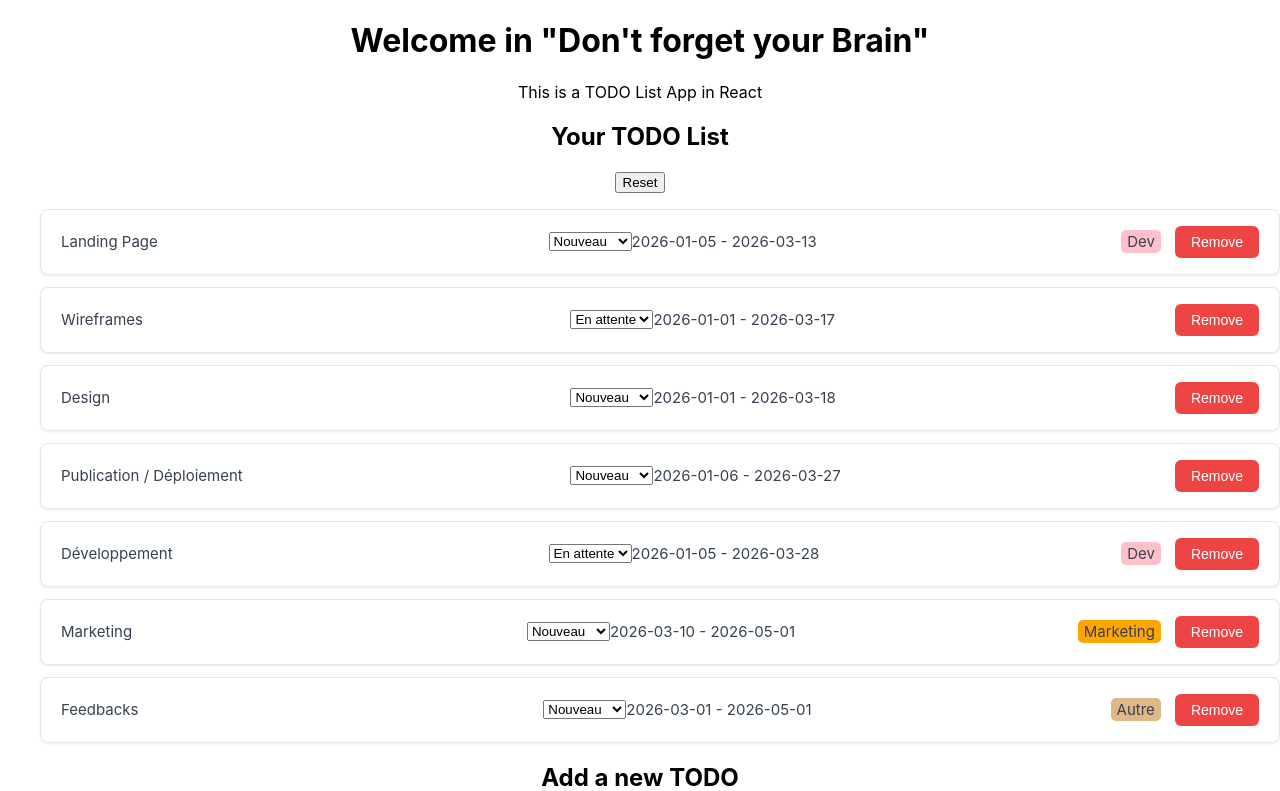
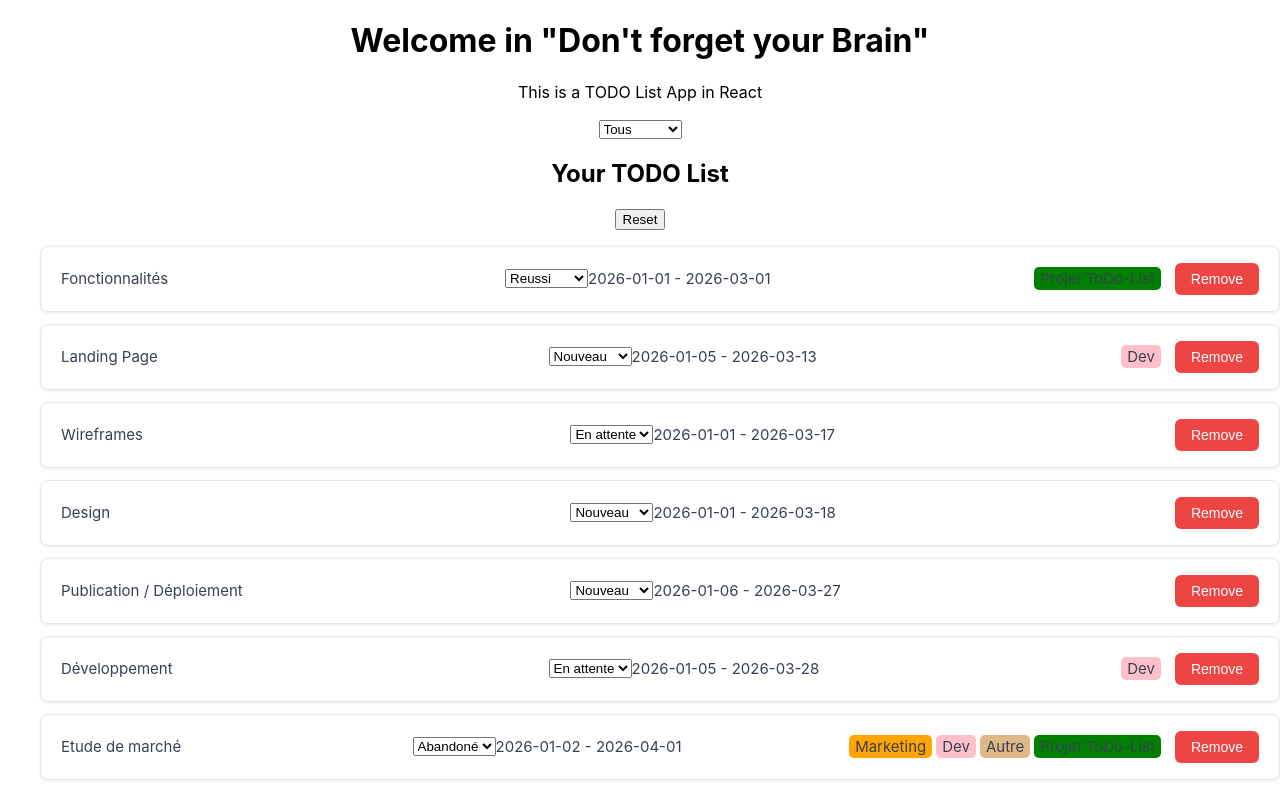
Before and after one commit to julesfuselier/ToDoApp-React, a React (Create React App) app: page / in a window 1280 px wide. Shown: the top 791 px of the page. Built offline with nearby package versions, Linux system fonts and the light colour scheme.

Commit message:
feat: Add filtering functionality to TodoList component

```diff
--- a/src/App.js
+++ b/src/App.js
@@ -1,7 +1,7 @@
 import { useState } from 'react';
-import {TitleComponent} from './components/TitleComponent';
-import TodoList from './components/TodoList';
-import AddTodo from './components/AddTodo';
+import {TitleComponent} from './components/titleComponent/TitleComponent';
+import TodoList from './components/todoList/TodoList';
+import AddTodo from './components/addTodo/AddTodo';
 
 import data from './data.json';
 
--- a/src/components/TodoList.js
+++ b/src/components/todoList/TodoList.js
@@ -1,4 +1,8 @@
+import {useState} from "react";
+
 function TodoList({ list, listCat, listLink, onDelete, onReset, onUpdateStatus  }) {
+
+    const [filterStatus, setFilterStatus] = useState("Tous");
 
     const getCategoriesForTask = (taskId) => {
         const categoryIds = listLink
@@ -9,16 +13,36 @@ function TodoList({ list, listCat, listLink, onDelete, onReset, onUpdateStatus
     };
 
     const sortedList = [...list]
-        .filter(item => !["Reussi", "Abandoné"].includes(item.etat))
+        .filter((item) => {
+            if (filterStatus === "Tous") {
+                return true;
+            }
+            else if (filterStatus === "Actifs") {
+                return item.etat !== "Reussi" && item.etat !== "Abandoné";
+            }
+            else {
+                return item.etat === filterStatus;
+            }
+        })
         .sort((a, b) => {
             if (!a.date_echeance) return 1;
             if (!b.date_echeance) return -1;
-
             return new Date(a.date_echeance) - new Date(b.date_echeance);
         });
 
     return (
         <div className="TodoList">
+            <select
+                value={filterStatus}
+                onChange={(e) => setFilterStatus(e.target.value)}
+            >
+                <option value="Tous">Tous</option>
+                <option value="Actifs">Actif</option>
+                <option value="Nouveau">Nouveau</option>
+                <option value="En attente">En attente</option>
+                <option value="Reussi">Reussi</option>
+                <option value="Abandoné">Abandoné</option>
+            </select>
             <h2>Your TODO List</h2>
             <button onClick={onReset}>Reset</button>
             <ul>
```
Also changed, not shown: src/components/addTodo/AddTodo.js (renamed from src/components/AddTodo.js), src/components/titleComponent/TitleComponent.js (renamed from src/components/TitleComponent.js).
